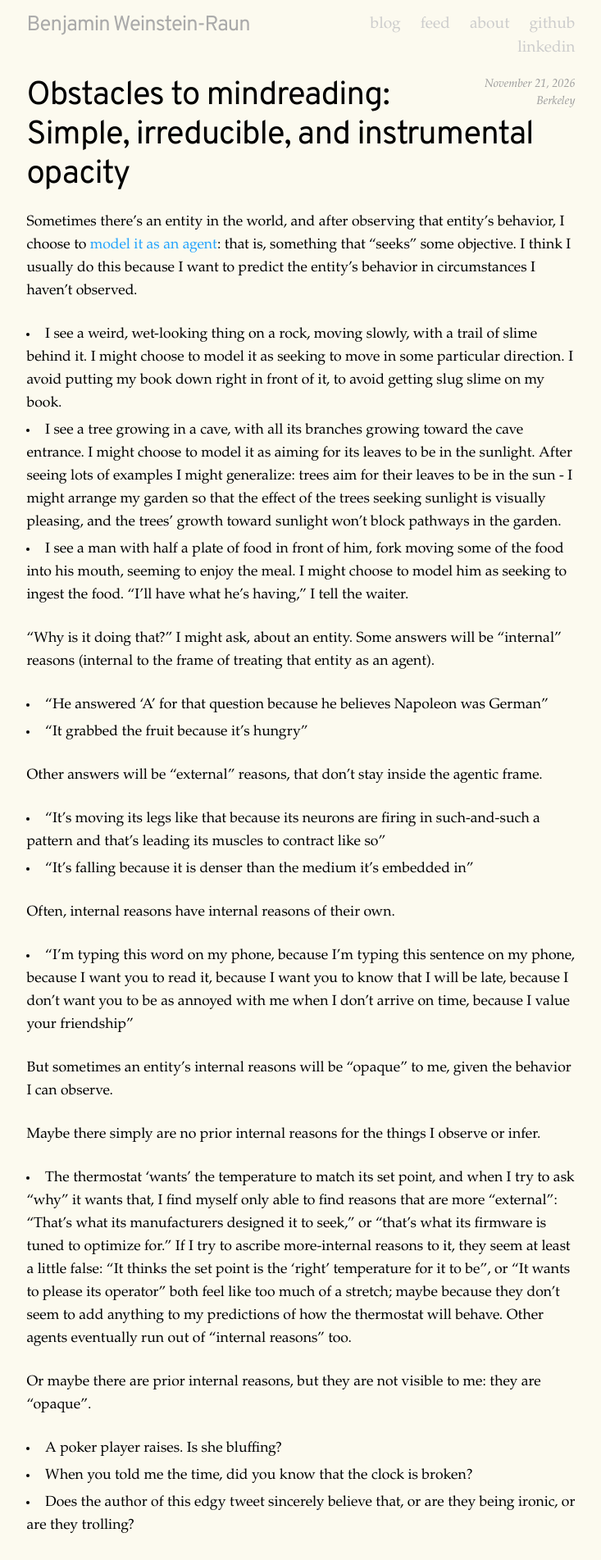
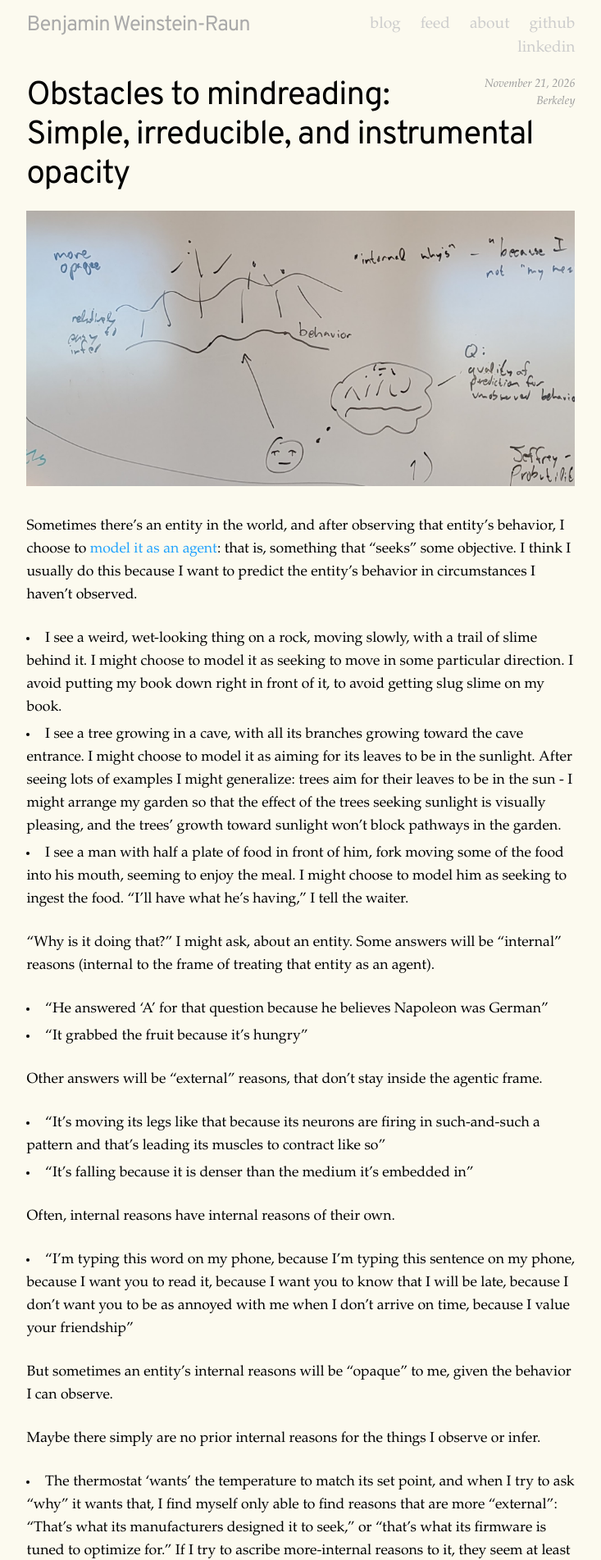
Before and after one commit to benwr/benwr.github.io, a Jekyll site: the page built from _posts/2026-11-21-obstacles-to-mindreading.md, in a window 1280 px wide. Shown: the top 1903 px of the page at 82% size, without its empty margins (273-1006 px from the left). Built offline with Jekyll 4.4.1, drawn with Linux system fonts in a browser that asks for light colours; some web fonts are replaced.

Commit message:
Add header image to Obstacles to mindreading, from LessWrong
Co-Authored-By: Claude Opus 5.5 <noreply@anthropic.com>

```diff
--- a/_posts/2026-11-21-obstacles-to-mindreading.md
+++ b/_posts/2026-11-21-obstacles-to-mindreading.md
@@ -4,6 +4,8 @@ title: "Obstacles to mindreading: Simple, irreducible, and instrumental opacity"
 date: November 21, 2026
 location: Berkeley
 ---
+
+![A whiteboard sketch: a wavy line labeled "behavior", with lines above it standing for the reasons behind the behavior, marked "relatively easy to infer" near the behavior and "more opaque" higher up; a stick figure watches the behavior and imagines a model of it](/images/obstacles-to-mindreading.png)
 
 Sometimes there's an entity in the world, and after observing that entity's behavior, I choose to [model it as an agent](https://en.wikipedia.org/wiki/Intentional_stance): that is, something that "seeks" some objective. I think I usually do this because I want to predict the entity's behavior in circumstances I haven't observed.
 
```
Also changed, not shown: images/obstacles-to-mindreading.png (added).
